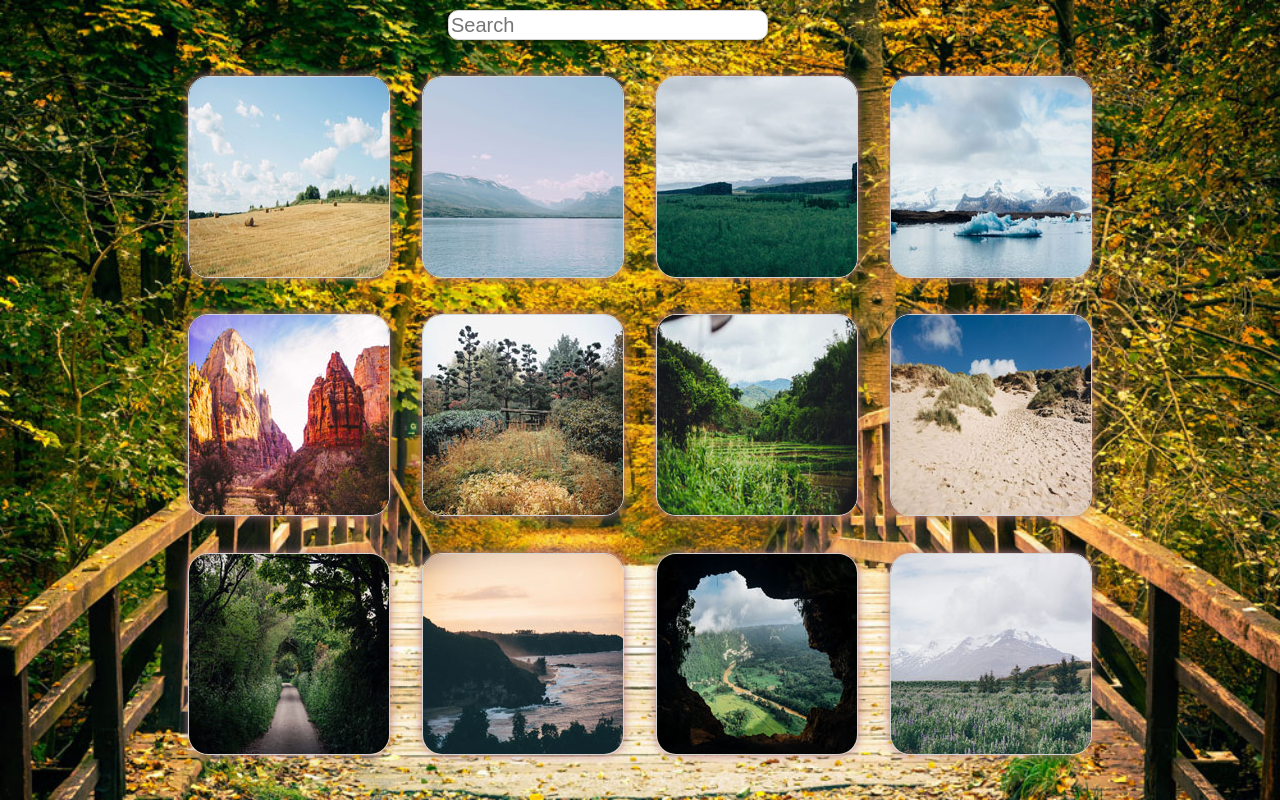
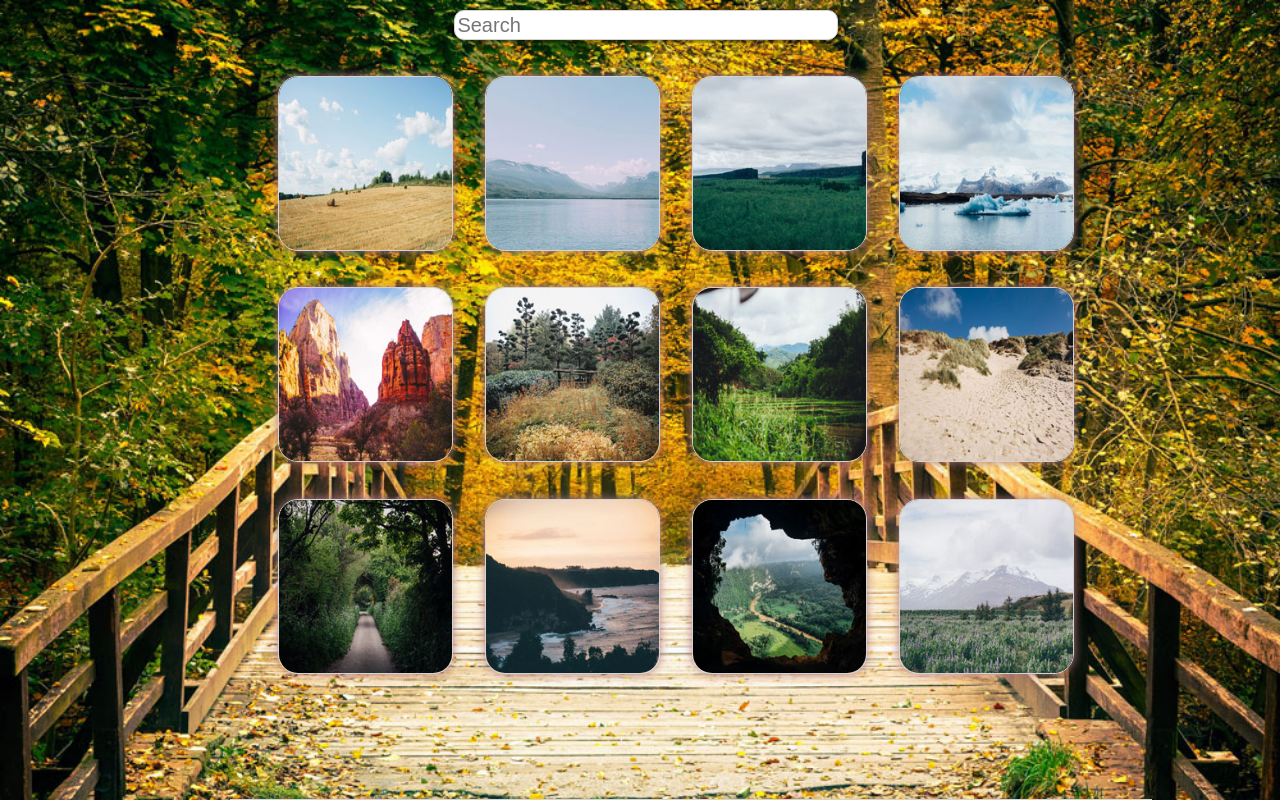
Before and after one commit to marcelgrama/Interactive-Photo-Gallery, a plain HTML site: page index.html in a window 1280 px wide. Drawn offline with Linux system fonts and the light colour scheme.

Commit message:
Clear issues
Clear issues
Clear code
Reponsive page

```diff
--- a/css/style.css
+++ b/css/style.css
@@ -1,80 +1,114 @@
 * {
     box-sizing: border-box;
 }
-body{
-	background:url(../photos/background.jpg);
+
+body {
+    background: url(../photos/background.jpg);
     margin: 0;
     padding: 0;
     background-size: cover;
-	background-repeat: no-repeat;
+    background-repeat: repeat;
+    background-size: 100% auto;
 }
-.container{
+
+.container {
     width: 80%;
     padding-top: 10px;
     margin-left: 10%;
-
 }
 
+.search {
+    width: 100%;
+}
 
-input{
-	width: 25%;
+input {
+    width: 80%;
     position: fixed;
     z-index: 2;
     align-items: center;
     align-self: center;
-	margin-left: 25%;
-	box-shadow: 0px 1px 2px 2px rgba(0, 0, 0 , .4);
+    /*margin-left: 15%;*/
+    margin-right: 20%;
+    box-shadow: 0px 1px 2px 2px rgba(0, 0, 0, .4);
     border: 1px solid lightgrey;
     border-radius: 10px;
     font-size: 20px;
     height: 30px;
+}
 
+input:focus {
+    outline: none !important;
+    border: 1px solid lightgrey;
+    box-shadow: 0 0 10px rgb(180, 120, 130);
 }
-input:focus{
-	outline: none !important;
-    border:1px solid lightgrey;
-    box-shadow: 0 0 10px rgb(180, 120, 130);
 
-}
-#no-results{
-
-}
-.thumbnails{
+.thumbnails {
     display: flex;
     flex-wrap: wrap;
     flex-direction: row;
     justify-content: center;
     padding: 1em;
     padding-top: 50px;
+    padding-right: 5%;
 }
+
 img {
     width: 100%;
     border-radius: 20px;
     transition: all .5s;
-    border:1px solid lightgrey;
+    border: 1px solid lightgrey;
     box-shadow: 0 0 10px rgb(180, 120, 130);
 }
+
 .left,
-.right{
+.right {
     transition: all .5s;
-
 }
 
 .img {
     padding: 1em;
 }
-img:hover{
+
+img:hover {
     transform: scale(1.1);
     border-radius: 60px;
+}
 
+.left:hover {
+    transform: perspective( 400px) rotateY(45deg);
 }
-.left:hover{
 
-	transform: perspective( 400px ) rotateY(45deg);
+.right:hover {
+    transform: perspective( 400px) rotateY(-45deg);
+}
 
+/* Media Query */
+
+@media (min-width: 768px) {
+    input {
+        width: 30%;
+        margin-left: 25%;
     }
-.right:hover{
+    .img-padding {
+        padding: 1.5em;
+    }
+}
 
-	transform: perspective( 400px ) rotateY(-45deg);
-
+@media (min-width: 1024px) {
+    body {
+        max-width: 1024px;
+        margin: 0 auto;
     }
+    input {
+        width: 30%;
+        margin-left: 17.5%;
+    }
+    .container {
+        width: 90%;
+        height: 800px;
+        border-bottom: 1px solid lightgrey;
+    }
+    img {
+        width: 10.9375em;
+    }
+}
--- a/index.html
+++ b/index.html
@@ -1,103 +1,58 @@
 <!DOCTYPE html>
+
 <html lang="en">
 <head>
     <meta charset="UTF-8">
-        <meta name="viewport" content="width=device-width, initial-scale=1.0">
+    <meta content="width=device-width, initial-scale=1.0" name="viewport">
+
     <title>Photo Gallery</title>
-        <link rel="stylesheet" href="css/normalize.css">
-        <link rel="stylesheet" href="css/style.css">
+    <link href="css/normalize.css" rel="stylesheet">
+    <link href="css/style.css" rel="stylesheet">
     <link href="lightbox2-master/src/css/lightbox.css" rel="stylesheet">
+</head>
 
-    </head>
 <body>
-        <div class="rain">
     <div class="container">
         <div class="search">
-                <input type="search" id="search" name="user_search" placeholder = "Search">
+            <input id="search" name="user_search" placeholder="Search" type="search">
         </div>
 
-            <div class = "thumbnails">
-                <a href="photos/01.jpg" data-lightbox="locations" title="I love hay bales. Took this snap on a drive through the countryside past some straw fields.">
-                    <div class = "img" >
-                        <img  src ="photos/thumbnails/01.jpg" class="left" alt="Hay Bales" >
+
+        <div class="thumbnails">
+            <a data-lightbox="locations" href="photos/01.jpg" title="I love hay bales. Took this snap on a drive through the countryside past some straw fields.">
+            <div class="img"><img alt="Hay Bales" class="left" src="photos/thumbnails/01.jpg">
+            </div></a> <a data-lightbox="locations" href="photos/02.jpg" title="The lake was so calm today. We had a great view of the snow on the mountains from here.">
+            <div class="img"><img alt="Lake" class="right" src="photos/thumbnails/02.jpg">
+            </div></a> <a data-lightbox="locations" href="photos/03.jpg" title="Canyon I hiked to the top of the mountain and got this picture of the canyon and trees below.">
+            <div class="img"><img alt="Canyon" class="left" src="photos/thumbnails/03.jpg">
+            </div></a> <a data-lightbox="locations" href="photos/04.jpg" title="It was amazing to see an iceberg up close, it was so cold but didn’t snow today.">
+            <div class="img"><img alt="Iceberg" class="right" src="photos/thumbnails/04.jpg">
+            </div></a> <a data-lightbox="locations" href="photos/05.jpg" title="The red cliffs were beautiful. It was really hot in the desert but we did a lot of walking through the canyons.">
+            <div class="img"><img alt="desert" class="left" src="photos/thumbnails/05.jpg">
+            </div></a> <a data-lightbox="locations" href="photos/06.jpg" title="Fall is coming, I love when the leaves on the trees start to change color.">
+            <div class="img"><img alt="Fall" class="right" src="photos/thumbnails/06.jpg">
+            </div></a> <a data-lightbox="locations" href="photos/07.jpg" title="I drove past this plantation yesterday, everything is so green!">
+            <div class="img"><img alt="Plantation" class="left" src="photos/thumbnails/07.jpg">
+            </div></a> <a data-lightbox="locations" href="photos/08.jpg" title="My summer vacation to the Oregon Coast. I love the sandy dunes!">
+            <div class="img"><img alt="Dunes" class="right" src="photos/thumbnails/08.jpg">
+            </div></a> <a data-lightbox="locations" href="photos/09.jpg" title="We enjoyed a quiet stroll down this countryside lane.">
+            <div class="img"><img alt="Countryside" class="left" src="photos/thumbnails/09.jpg">
+            </div></a> <a data-lightbox="locations" href="photos/10.jpg" title="Sunset at the coast! The sky turned a lovely shade of orange.">
+            <div class="img"><img alt="Sunset" class="right" src="photos/thumbnails/10.jpg">
+            </div></a> <a data-lightbox="locations" href="photos/11.jpg" title="I did a tour of a cave today and the view of the landscape below was breathtaking.">
+            <div class="img"><img alt="Cave" class="left" src="photos/thumbnails/11.jpg">
+            </div></a> <a data-lightbox="locations" href="photos/12.jpg" title="I walked through this meadow of bluebells and got a good view of the snow on the mountain before the fog came in.">
+            <div class="img"><img alt="Bluebells" class="right" src="photos/thumbnails/12.jpg">
+            </div></a>
         </div>
-                </a>
-
-                <a href="photos/02.jpg" data-lightbox="locations" title="The lake was so calm today. We had a great view of the snow on the mountains from here.">
-                    <div class = "img" >
-                        <img src ="photos/thumbnails/02.jpg" class="right" alt="Lake">
-                    </div>
-                </a>
-
-                <a href="photos/03.jpg" data-lightbox="locations" title="Canyon I hiked to the top of the mountain and got this picture of the canyon and trees below.">
-                    <div class = "img" >
-                        <img src ="photos/thumbnails/03.jpg" class="left" alt="Canyon" >
-                    </div>
-                </a>
-
-                <a href="photos/04.jpg" data-lightbox="locations" title="It was amazing to see an iceberg up close, it was so cold but didn’t snow today.">
-                    <div class = "img" >
-                        <img src ="photos/thumbnails/04.jpg" class="right" alt= "Iceberg">
-                    </div>
-                </a>
-
-                <a href="photos/05.jpg" data-lightbox="locations" title="The red cliffs were beautiful. It was really hot in the desert but we did a lot of walking through the canyons.">
-                    <div class = "img" >
-                        <img src ="photos/thumbnails/05.jpg" class="left" alt="desert" >
-                    </div>
-                </a>
-
-                <a href="photos/06.jpg" data-lightbox="locations" title="Fall is coming, I love when the leaves on the trees start to change color.">
-                    <div class = "img" >
-                        <img src ="photos/thumbnails/06.jpg" class="right" alt="Fall" >
-                    </div>
-                </a>
-
-                <a href="photos/07.jpg" data-lightbox="locations" title="I drove past this plantation yesterday, everything is so green!">
-                    <div class = "img" >
-                        <img src ="photos/thumbnails/07.jpg" class="left" alt="Plantation">
-                    </div>
-                </a>
-
-                <a href="photos/08.jpg" data-lightbox="locations" title="My summer vacation to the Oregon Coast. I love the sandy dunes!">
-                    <div class = "img" >
-                        <img src ="photos/thumbnails/08.jpg" class="right" alt="Dunes" >
-                    </div>
-                </a>
-
-                <a href="photos/09.jpg" data-lightbox="locations" title="We enjoyed a quiet stroll down this countryside lane.">
-                    <div class = "img" >
-                        <img src ="photos/thumbnails/09.jpg" class="left" alt="Countryside">
-                    </div>
-                </a>
-
-                <a href="photos/10.jpg" data-lightbox="locations" title="Sunset at the coast! The sky turned a lovely shade of orange.">
-                    <div class = "img" >
-                        <img src ="photos/thumbnails/10.jpg" class="right" alt="Sunset">
-                    </div>
-                </a>
-
-                <a href="photos/11.jpg" data-lightbox="locations" title="I did a tour of a cave today and the view of the landscape below was breathtaking.">
-                    <div class = "img" >
-                        <img src ="photos/thumbnails/11.jpg" class="left" alt="Cave" >
-                    </div>
-                </a>
-
-                <a href="photos/12.jpg" data-lightbox="locations" title="I walked through this meadow of bluebells and got a good view of the snow on the mountain before the fog came in.">
-                    <div class = "img" >
-                        <img src ="photos/thumbnails/12.jpg" class="right" alt="Bluebells" >
-                    </div>
-                </a>
-            </div>
-
         <!-- <div class="nav">
                  <a class="top" href="#top">Back to Top</a>
             </div> -->
-
     </div>
-
-        <script type="text/javascript" src="script/script.js"></script>
-        <script type="text/javascript" src="lightbox2-master/dist/js/lightbox-plus-jquery.js"></script>
+    <script src="script/script.js" type="text/javascript">
+    </script>
+    <script src="lightbox2-master/dist/js/lightbox-plus-jquery.js" type="text/javascript">
+    </script>
     <script>
        lightbox.option({
          'resizeDuration': 200,
@@ -108,6 +63,7 @@
 
        })
     </script>
-        <script type="text/javascript" src="script/script.js"></script>
+    <script src="script/script.js" type="text/javascript">
+    </script>
 </body>
 </html>
--- a/script/script.js
+++ b/script/script.js
@@ -1,26 +1,14 @@
-
-$("#search").keyup(function(){
-
-	var current_query = $("#search").val();
-
-	if(current_query!=""){
-
-
+$("#search").keyup(function() {
+	var current_query = $("#search").val().toLowerCase();
+	if (current_query != "") {
 		$(".thumbnails a").hide();
-	$(".thumbnails a").each(function(){
-
-		var current_keyword = $(this).attr("title");
-
-		if(current_keyword.indexOf(current_query)>=0){
+		$(".thumbnails a").each(function() {
+			var current_keyword = $(this).attr("title").toLowerCase();
+			if (current_keyword.indexOf(current_query) >= 0) {
 				$(this).show();
 			}
-
-
 		});
-
-}else{
+	} else {
 		$("#thumbnails a").show();
 	}
-
-
 });
```
Lines whose indentation alone changed are shown as unchanged.
